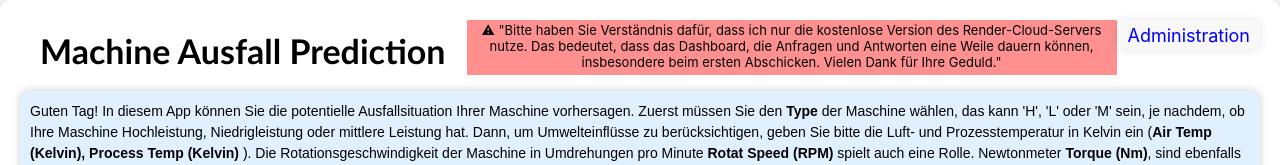
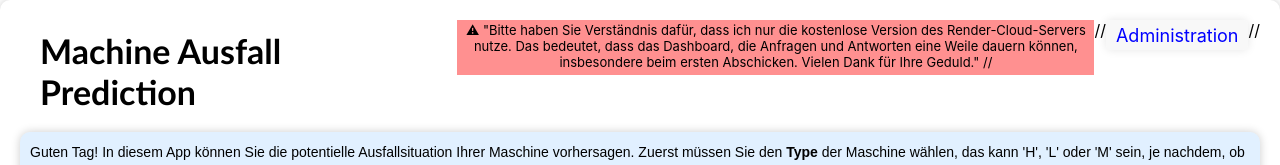
Before and after one commit to solainv/machine-fail-reactapp, a React (Create React App) app: page / in a window 1280 px wide. Shown: the top 165 px of the page. Built offline with nearby package versions, Linux system fonts and the light colour scheme.

Commit message:
Update App.js

```diff
--- a/src/App.js
+++ b/src/App.js
@@ -54,9 +54,9 @@ function App() {
                         ⚠ "Bitte haben Sie Verständnis dafür, dass ich nur die kostenlose Version des Render-Cloud-Servers
                         nutze. Das bedeutet, dass das Dashboard, die Anfragen und Antworten eine Weile dauern können,
                         insbesondere beim ersten Abschicken. Vielen Dank für Ihre Geduld."
-                      </div>
-                      <a href='/admin'>Administration</a>
-                    </div>
+                     // </div>
+                      //<a href='/admin'>Administration</a>
+                    //</div>
 
                     <p>
                       Guten Tag! In diesem App  können Sie die potentielle Ausfallsituation Ihrer Maschine vorhersagen.
```
